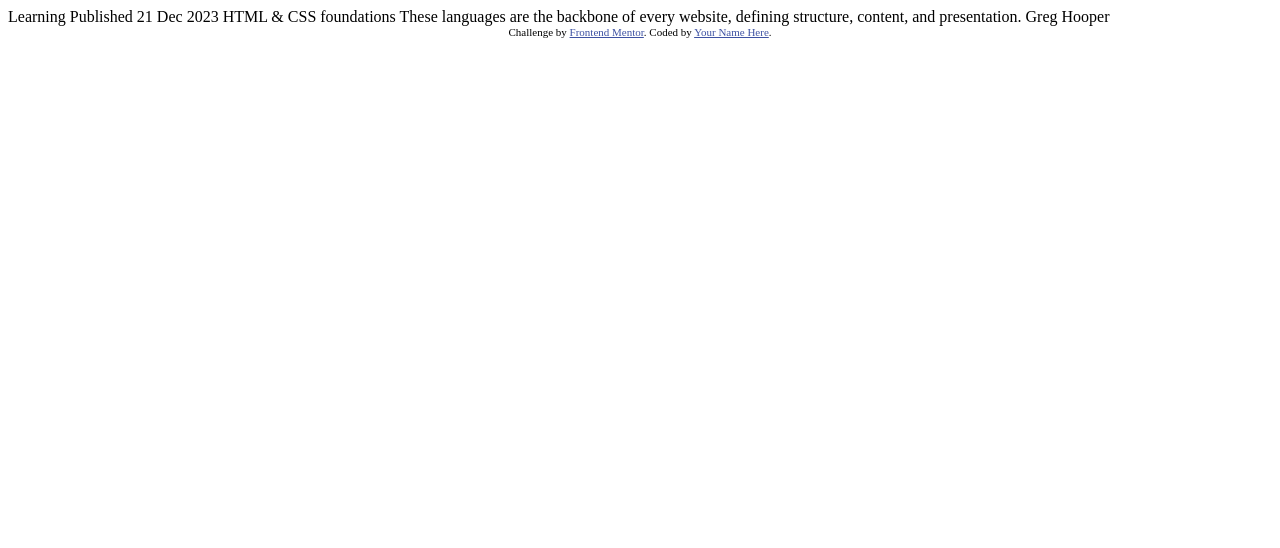
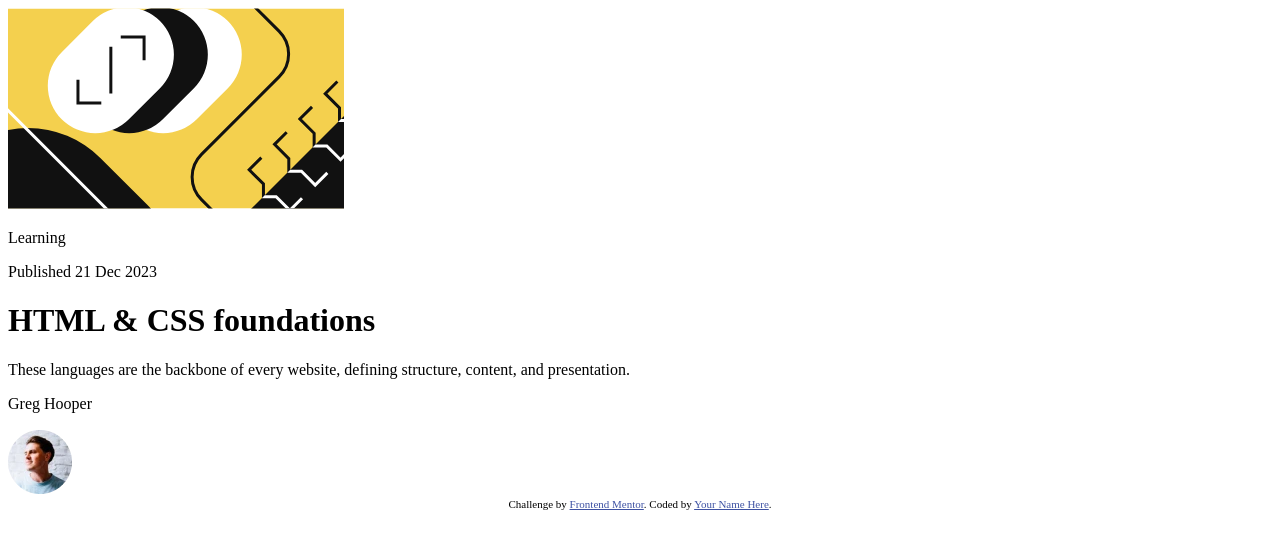
Before and after one commit to racelo/blog-preview-card, a plain HTML site: page index.html in a window 1280 px wide. Drawn offline with Linux system fonts and the light colour scheme.

Commit message:
Structure the contents f HTML file

```diff
--- a/index.html
+++ b/index.html
@@ -1,8 +1,10 @@
 <!DOCTYPE html>
 <html lang="en">
+
   <head>
     <meta charset="UTF-8">
-  <meta name="viewport" content="width=device-width, initial-scale=1.0"> <!-- displays site properly based on user's device -->
+    <meta name="viewport" content="width=device-width, initial-scale=1.0">
+    <!-- displays site properly based on user's device -->
 
     <link rel="icon" type="image/png" sizes="32x32" href="./assets/images/favicon-32x32.png">
 
@@ -10,25 +12,42 @@
 
     <!-- Feel free to remove these styles or customise in your own stylesheet 👍 -->
     <style>
-    .attribution { font-size: 11px; text-align: center; }
-    .attribution a { color: hsl(228, 45%, 44%); }
+      .attribution {
+        font-size: 11px;
+        text-align: center;
+      }
+
+      .attribution a {
+        color: hsl(228, 45%, 44%);
+      }
     </style>
   </head>
+
   <body>
 
-  Learning
+    <body>
+      <div class="container">
+        <header>
+          <img src="assets/images/illustration-article.svg" alt="Line illustration" class="img-header">
+          <p>Learning</p>
+          <p id="date-publish">Published 21 Dec 2023</p>
+          <h1>HTML & CSS foundations</h1>
+        </header>
+        <main>
+          <p class="description">These languages are the backbone of every website, defining structure, content, and
+            presentation.</p>
+        </main>
+        <footer>
+          <p id="author">Greg Hooper</p>
+          <img src="assets/images/image-avatar.webp" alt="Headshot of Greg Hooper">
+        </footer>
+      </div>
 
-  Published 21 Dec 2023
-
-  HTML & CSS foundations
-
-  These languages are the backbone of every website, defining structure, content, and presentation.
-
-  Greg Hooper
 
       <div class="attribution">
         Challenge by <a href="https://www.frontendmentor.io?ref=challenge" target="_blank">Frontend Mentor</a>.
         Coded by <a href="#">Your Name Here</a>.
       </div>
     </body>
+
 </html>
```
Lines whose indentation alone changed are shown as unchanged.
